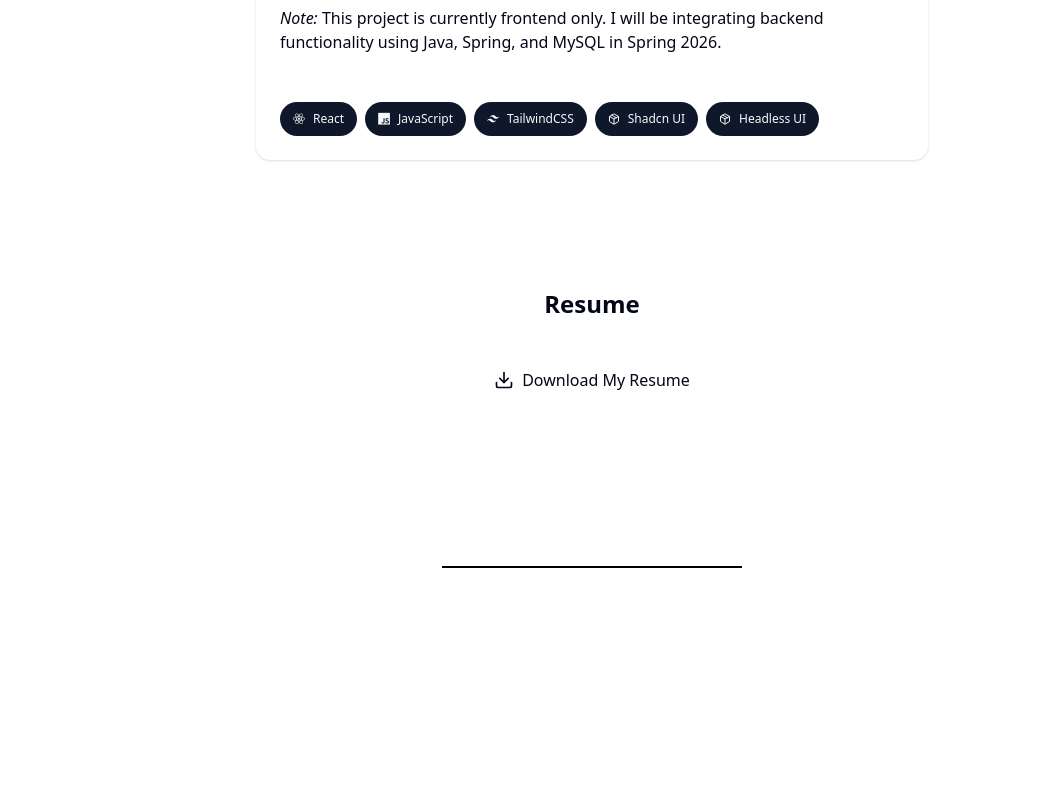
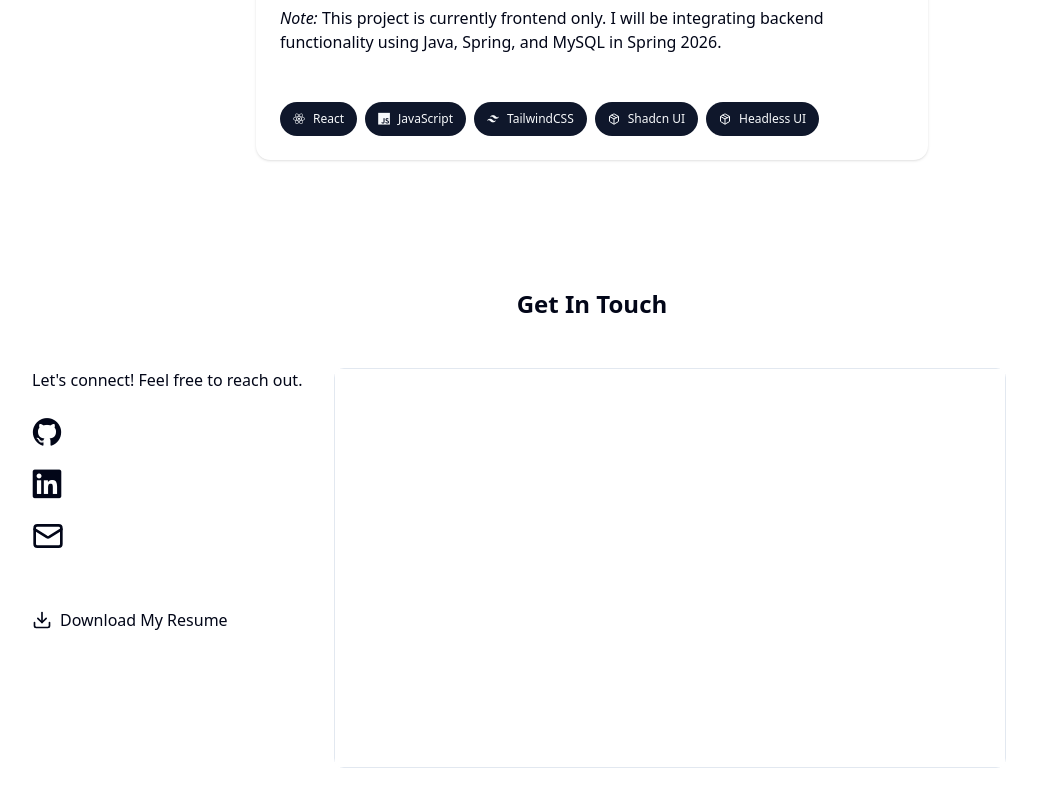
Before and after one commit to joshliford/joshliford.github.io, a React (Vite) app: page / in a window 1280 px wide. Shown: the part 922-1722 px from the top of the page, without its empty margins (48-1085 px from the left). Before the commit the page ends 1554 px from the top, so only its background shows below. Built offline with nearby package versions, Linux system fonts and the light colour scheme.

Commit message:
created contact section; removed resume section and added resume to the contact section for better UX/layout

```diff
--- a/projectInfo.js
+++ b/projectInfo.js
@@ -8,14 +8,14 @@ const projectInfo = [
     fullDescription: null,
     note: "This project is currently frontend only. I will be integrating backend functionality using Java, Spring, and MySQL in Spring 2026.",
     techStack: [
-      { techName: "React", icon: "devicon-react-original" },
-      { techName: "JavaScript", icon: "devicon-javascript-plain" },
+      { techName: "React", icon: "devicon-react-original", link: "https://react.dev/" },
+      { techName: "JavaScript", icon: "devicon-javascript-plain", link: "https://developer.mozilla.org/en-US/docs/Web/JavaScript" },
       // { techName: "Java", icon: "devicon-java-plain" },
       // { techName: "Spring", icon: "devicon-spring-plain" },
       // { techName: "MySQL", icon: "devicon-mysql-plain" },
-      { techName: "TailwindCSS", icon: "devicon-tailwindcss-plain" },
-      { techName: "Shadcn UI", icon: null },
-      { techName: "Headless UI", icon: null },
+      { techName: "TailwindCSS", icon: "devicon-tailwindcss-plain", link: "https://tailwindcss.com/" },
+      { techName: "Shadcn UI", icon: null, link: "https://ui.shadcn.com/" },
+      { techName: "Headless UI", icon: null, link: "https://headlessui.com/" },
     ],
   },
 ];
--- a/src/App.jsx
+++ b/src/App.jsx
@@ -3,6 +3,7 @@ import Hero from './components/Hero'
 import Projects from './components/Projects'
 import Resume from './components/Resume'
 import './App.css'
+import Contact from './components/Contact'
 
 function App() {
   return (
@@ -10,11 +11,13 @@ function App() {
       <Section id="hero">
         <Hero />
       </Section>
+
       <Section id="projects" title="Projects">
         <Projects />
       </Section>
-      <Section id="resume" title="Resume">
-        <Resume />
+
+      <Section id="contact" title="Get In Touch">
+        <Contact />
       </Section>
     </>
   )
--- /dev/null
+++ b/src/components/Contact.jsx
@@ -0,0 +1,61 @@
+import { Mail, Download } from "lucide-react";
+
+export default function Contact() {
+  return (
+    <div className="w-full max-w-6xl px-4">
+      <div className="grid grid-cols-1 md:grid-cols-[auto_1fr] gap-8 items-start">
+        {/* Left column - Contact info */}
+        <div className="flex flex-col items-center md:items-start gap-6">
+          <div>
+            <p className="text-center md:text-left">
+              Let's connect! Feel free to reach out.
+            </p>
+          </div>
+
+          <div className="flex flex-col gap-4">
+            <a
+              href="https://github.com/joshliford"
+              target="_blank"
+              rel="noopener noreferrer"
+              className="text-3xl"
+            >
+              <i className="devicon-github-original"></i>
+            </a>
+            <a
+              href="https://www.linkedin.com/in/joshua-liford/"
+              target="_blank"
+              rel="noopener noreferrer"
+              className="text-3xl"
+            >
+              <i className="devicon-linkedin-plain"></i>
+            </a>
+            <a href="mailto:josh.liford0412@gmail.com" className="text-3xl">
+              <Mail className="h-8 w-8" />
+            </a>
+            <div className="flex items-center gap-2 mt-10">
+              <Download className="h-5 w-5" />
+              <a
+                href="/resume.pdf"
+                download="Josh_Liford_Resume.pdf"
+                className="hover:underline"
+              >
+                Download My Resume
+              </a>
+            </div>
+          </div>
+        </div>
+
+        {/* Right column - Resume */}
+        <div className="space-y-4 w-full max-w-2xl">
+          <div className="w-full h-100 border rounded-lg">
+            <iframe
+              src="/resume.pdf"
+              title="Preview Resume"
+              className="w-full h-full rounded"
+            />
+          </div>
+        </div>
+      </div>
+    </div>
+  );
+}
--- a/src/components/ProjectCard.jsx
+++ b/src/components/ProjectCard.jsx
@@ -28,7 +28,9 @@ export default function ProjectCard({
           <CardTitle className="text-2xl">{projectTitle}</CardTitle>
           <ArrowUpRight className="h-5 w-5 transition-transform group-hover:translate-x-1 group-hover:-translate-y-1" />
         </a>
-        <CardDescription className="text-black text-md">{shortDescription}</CardDescription>
+        <CardDescription className="text-black text-md">
+          {shortDescription}
+        </CardDescription>
       </CardHeader>
       <div className="flex flex-col gap-2">
         <CardContent>
@@ -41,6 +43,12 @@ export default function ProjectCard({
             )}
             <div className="flex flex-wrap gap-2">
               {techStack.map((tech, index) => (
+                <a
+                  href={tech.link}
+                  target="_blank"
+                  rel="noopener noreferrer"
+                  className="hover:cursor-pointer"
+                >
                   <Badge
                     key={index}
                     className="flex items-center gap-2 px-3 py-2"
@@ -52,6 +60,7 @@ export default function ProjectCard({
                     )}
                     <span>{tech.techName}</span>
                   </Badge>
+                </a>
               ))}
             </div>
           </div>
--- a/src/components/Resume.jsx
+++ /dev/null
@@ -1,21 +0,0 @@
-import { Download } from "lucide-react";
-
-export default function Resume() {
-  return (
-    <div className="space-y-6 max-w-4xl">
-      <div className="flex flex-row gap-2 justify-center items-center">
-        <Download className="h-5 w-5" />
-        <a href="/resume.pdf" download="Josh_Liford_Resume.pdf">
-          Download My Resume
-        </a>
-      </div>
-      <div className="h-100px border-b-2 border-black">
-        <iframe
-            src="/resume.pdf"
-            title="Preview Resume"
-            className=""
-        />
-      </div>
-    </div>
-  );
-}
```
Lines whose indentation alone changed are shown as unchanged.
